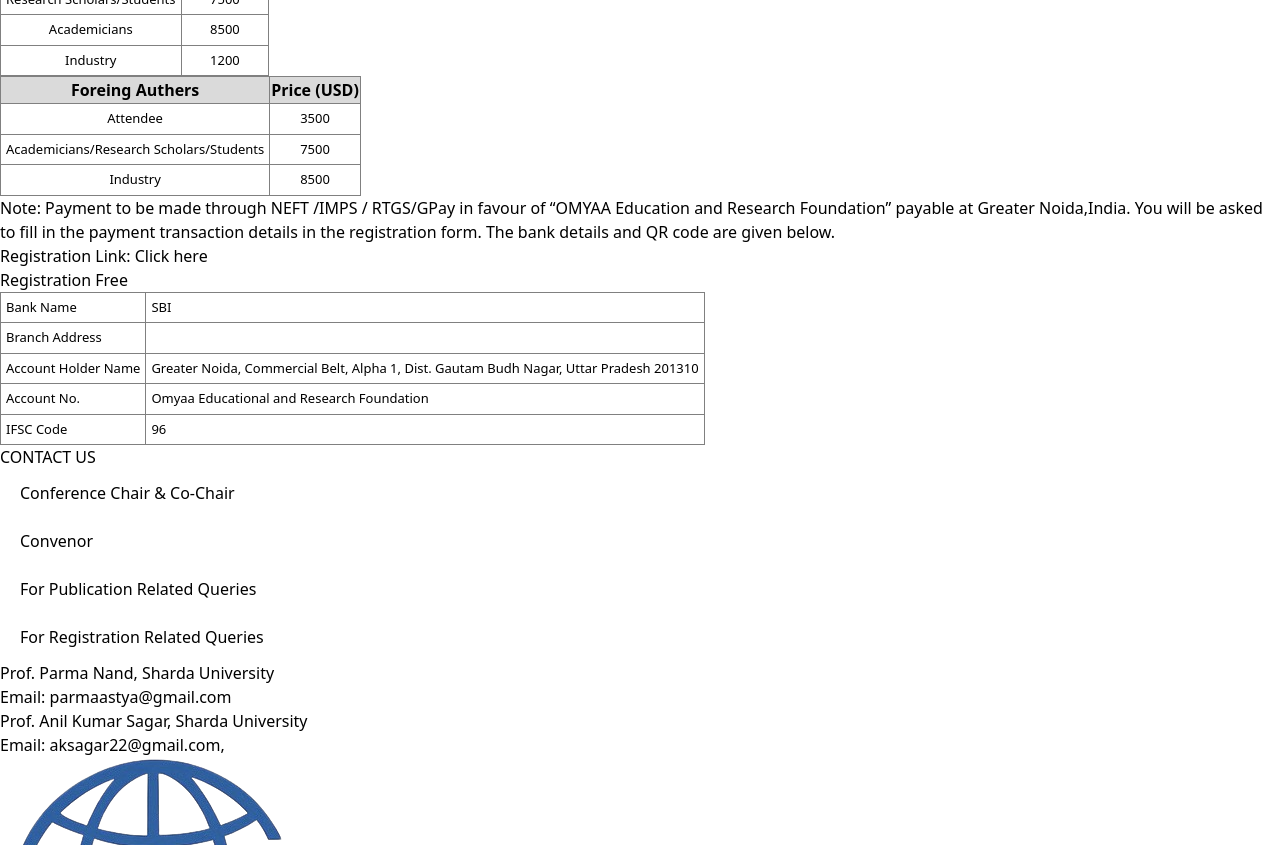
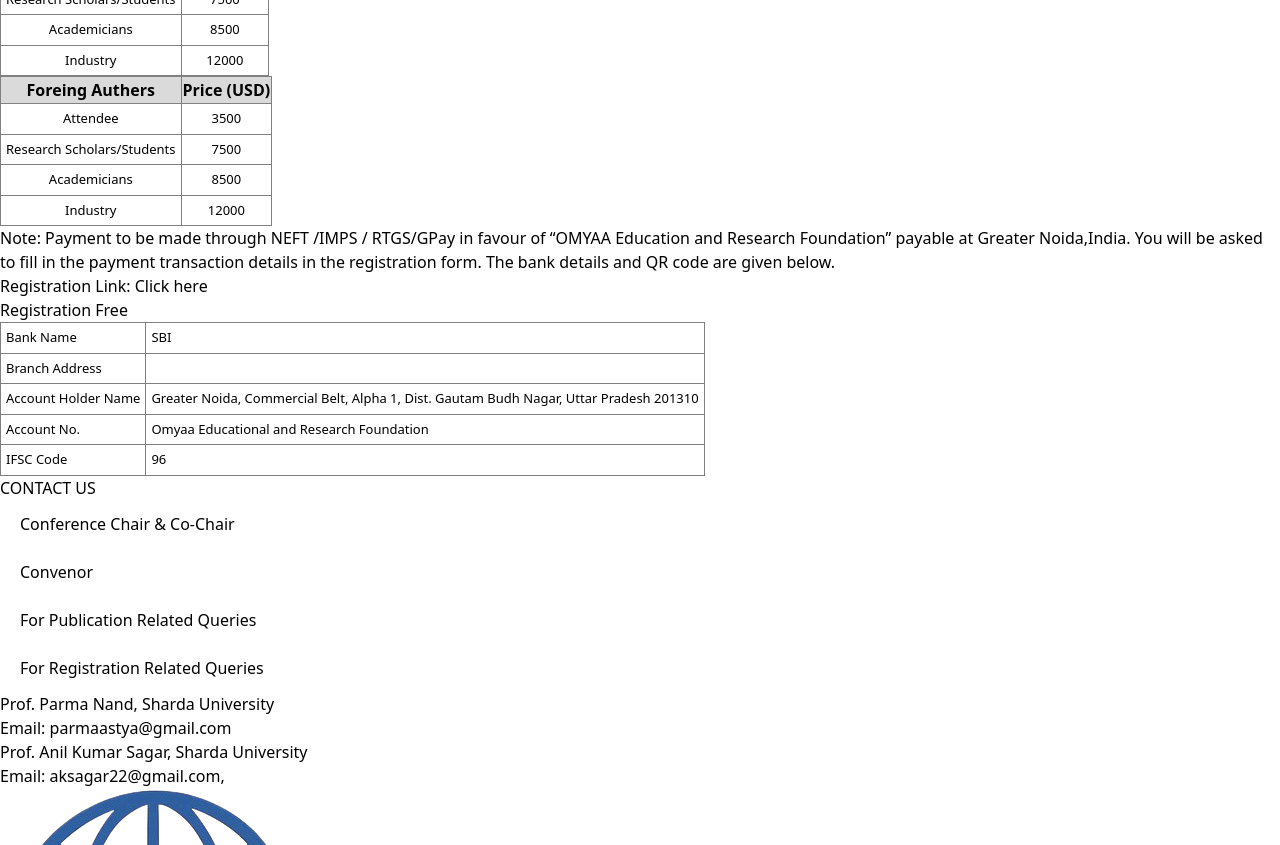
Before and after one commit to rish527/Conference-Site, a React (Vite) app: page /register in a window 1280 px wide. Shown: the part 960-1805 px from the top of the page. Built offline with nearby package versions, Linux system fonts and the light colour scheme.

Commit message:
Update FeeData.js

```diff
--- a/src/Data/FeeData.js
+++ b/src/Data/FeeData.js
@@ -1,9 +1,9 @@
 export const indianfee={
     col1:["Attendee","Research Scholars/Students","Academicians","Industry"],
-    col2:[3500, 7500, 8500, 1200]
+    col2:[3500, 7500, 8500, 12000]
 }
 export const foreinfee={
-    col1:["Attendee","Academicians/Research Scholars/Students","Industry"],
+    col1:["Attendee","Research Scholars/Students","Academicians","Industry"],
     col2:[125, 350, 8500, 500]
 }
 
```
